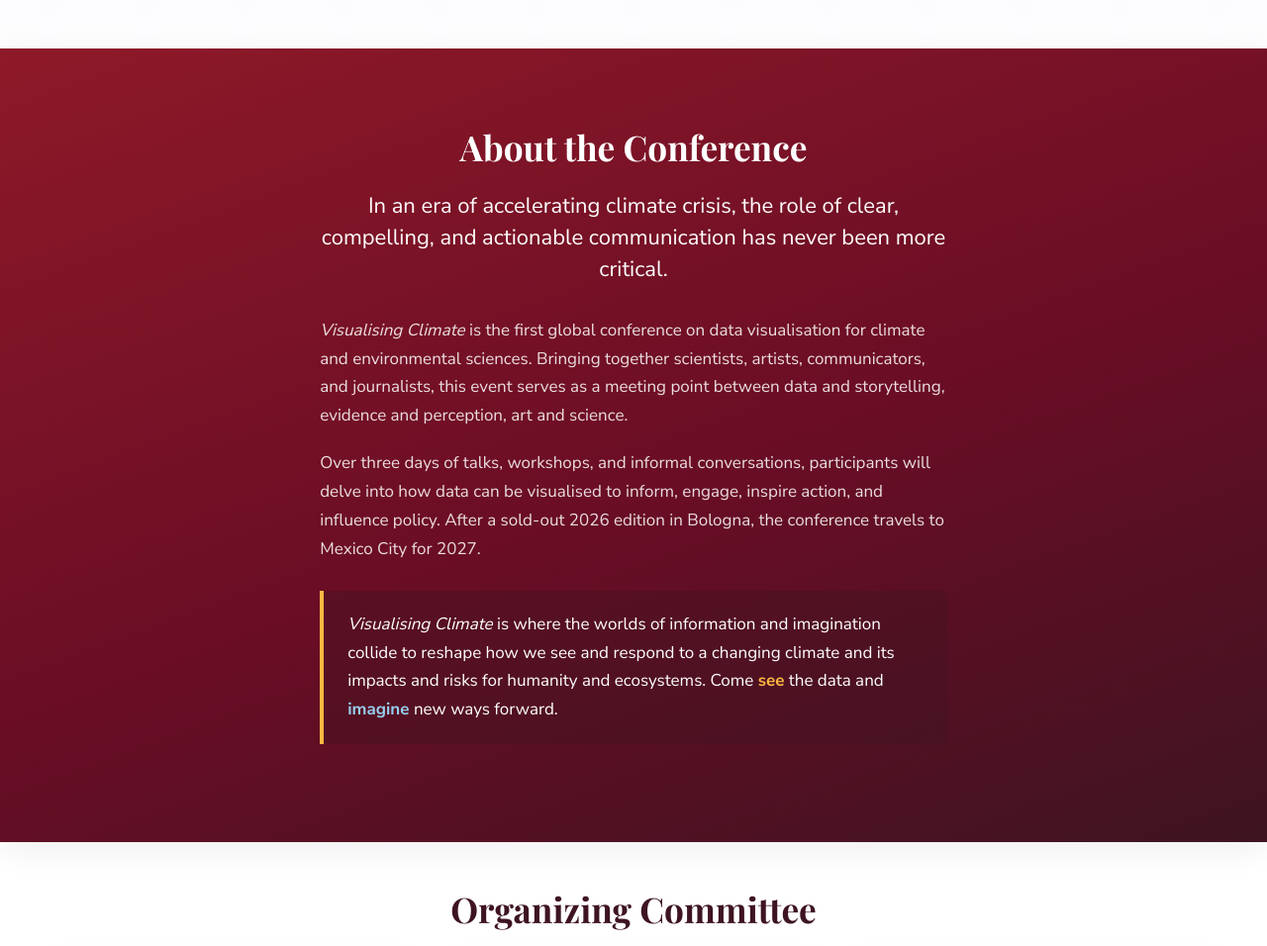
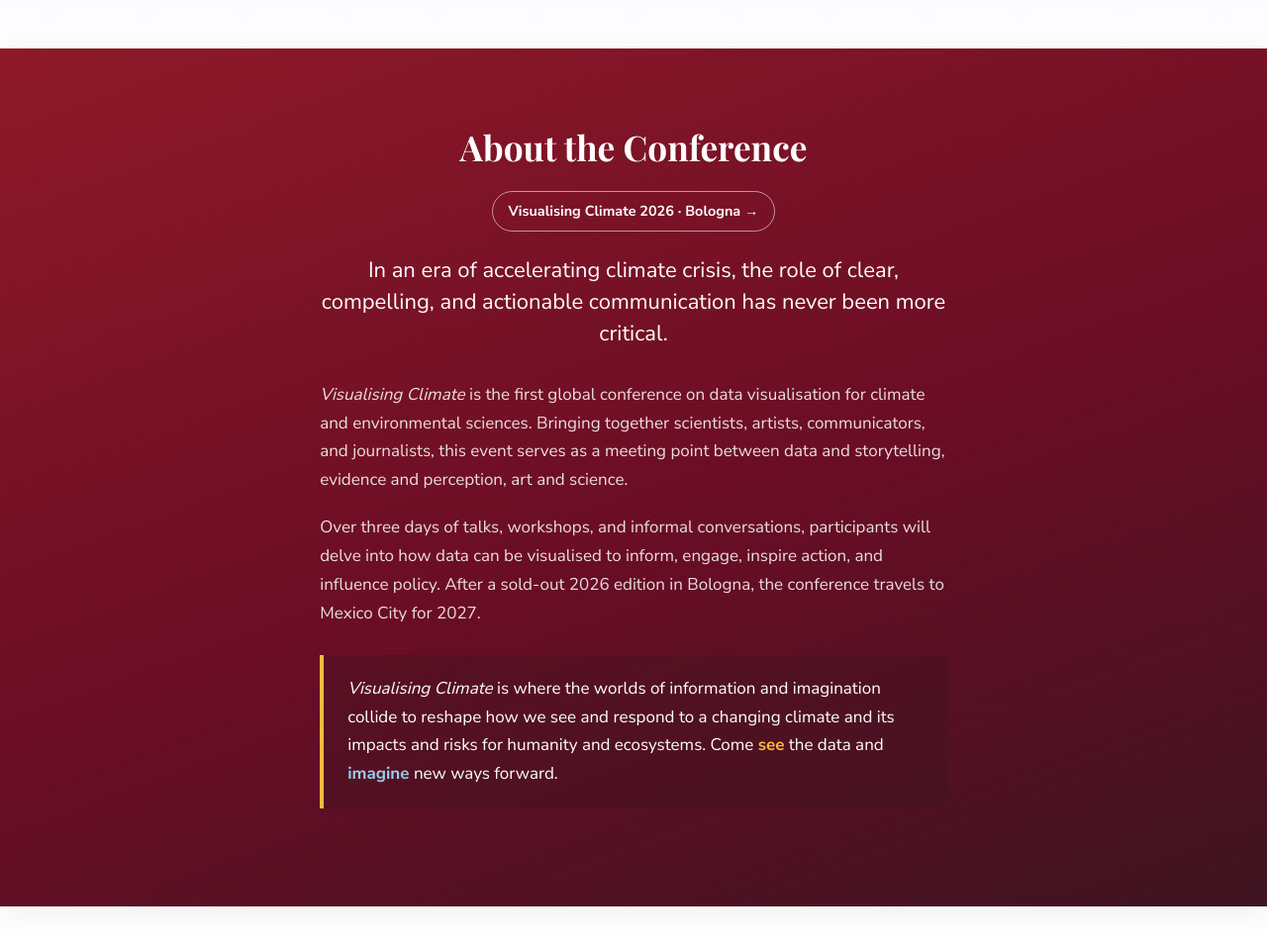
Before and after one commit to mastrong/climateconf, a Django app: page / in a window 1280 px wide. Shown: the part 593-1549 px from the top of the page at 99% size. Run offline with Django 5.2, Linux system fonts and the light colour scheme.

Commit message:
relocate 2026 button

```diff
--- a/static/style.css
+++ b/static/style.css
@@ -1324,18 +1324,20 @@ a:hover {
   box-shadow: 0 0 0 4px rgba(253,184,65,.3);
 }
 
-/* FOOTER: link to the previous edition */
+/* Link to the previous edition (under "About the Conference") */
 .past-link {
-  margin: 0 0 .9rem;
+  display: table;          /* shrink-wraps and centers via auto margins */
+  margin: 0 auto 1.5rem;
   padding: 8px 16px;
-  border: 1px solid color-mix(in oklab, var(--crimson-darkest) 18%, #fff);
+  border: 1px solid rgba(255,255,255,.55);
   border-radius: 999px;
-  color: var(--crimson-dark);
+  color: #fff;
   font-weight: 700;
   font-size: .9rem;
   transition: background .15s ease;
 }
 
 .past-link:hover {
-  background: color-mix(in oklab, var(--crimson-darkest) 8%, #fff);
+  background: rgba(255,255,255,.15);
+  border-color: #fdb841;
 }
--- a/templates/base.html
+++ b/templates/base.html
@@ -135,8 +135,6 @@
       </a>
     </div>
 
-    <a class="past-link" href="{% url 'archive_2026' %}">Visualising Climate 2026 &middot; Bologna &rarr;</a>
-
     <div class="copyright">
       © 2027 Visualising Climate
     </div>
--- a/templates/index.html
+++ b/templates/index.html
@@ -309,6 +309,7 @@
     <div class="container">
       <div>
         <h2>About the Conference</h2>
+        <a class="past-link" href="{% url 'archive_2026' %}">Visualising Climate 2026 &middot; Bologna &rarr;</a>
         <p class="desc">
           In an era of accelerating climate crisis, the role of clear, compelling, and actionable communication has
           never been more critical.
```
